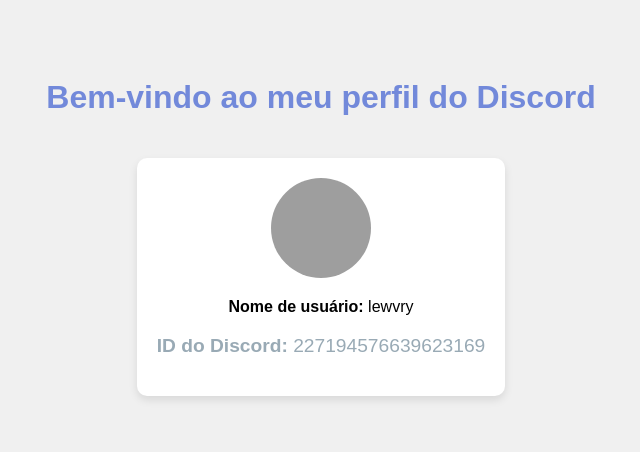
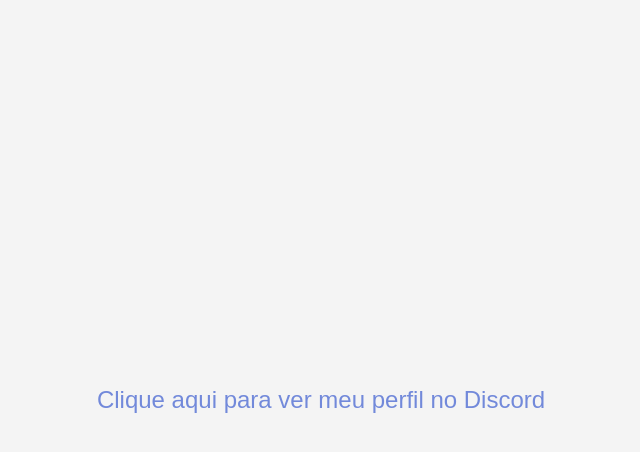
Before and after one commit to ZukYxt/meu-perfil, a plain HTML site: page index.html in a window 1280 px wide. Shown: the whole page, without its empty margins (319-959 px from the left). Drawn offline with Linux system fonts and the light colour scheme; grey boxes are pictures that could not be loaded.

Commit message:
Update index.html

```diff
--- a/index.html
+++ b/index.html
@@ -3,49 +3,31 @@
 <head>
     <meta charset="UTF-8">
     <meta name="viewport" content="width=device-width, initial-scale=1.0">
-    <title>Perfil do Discord</title>
+    <title>Meu Perfil</title>
     <style>
         body {
             font-family: Arial, sans-serif;
-            background-color: #f0f0f0;
-            padding: 50px;
-            text-align: center;
+            display: flex;
+            justify-content: center;
+            align-items: center;
+            height: 100vh;
+            margin: 0;
+            background-color: #f4f4f4;
+            flex-direction: column;
         }
-        h1 {
-            color: #7289DA; /* Cor azul do Discord */
+        a {
+            font-size: 24px;
+            text-decoration: none;
+            color: #7289da;
+            transition: all 0.3s ease;
         }
-        .profile {
-            background-color: white;
-            border-radius: 10px;
-            padding: 20px;
-            box-shadow: 0 4px 8px rgba(0, 0, 0, 0.1);
-            display: inline-block;
-            margin-top: 20px;
-        }
-        .profile img {
-            border-radius: 50%;
-            width: 100px;
-            height: 100px;
-        }
-        .profile-info {
-            margin-top: 10px;
-        }
-        .discord-id {
-            font-size: 1.2em;
-            color: #99AAB5; /* Cor do texto secundário no Discord */
+        a:hover {
+            color: #fff;
+            text-shadow: 0 0 10px #7289da, 0 0 20px #7289da, 0 0 30px #7289da;
         }
     </style>
 </head>
 <body>
-    <h1>Bem-vindo ao meu perfil do Discord</h1>
-
-    <!-- Perfil -->
-    <div class="profile">
-        <img src="https://cdn.discordapp.com/avatars/227194576639623169/a_2f6847e63f39e24957f9a6b56ec1ffb5.png" alt="Avatar do Discord">
-        <div class="profile-info">
-            <p><strong>Nome de usuário:</strong> lewvry</p>
-            <p class="discord-id"><strong>ID do Discord:</strong> 227194576639623169</p>
-        </div>
-    </div>
+    <a href="https://discordapp.com/users/227194576639623169" target="_blank">Clique aqui para ver meu perfil no Discord</a>
 </body>
 </html>
```
